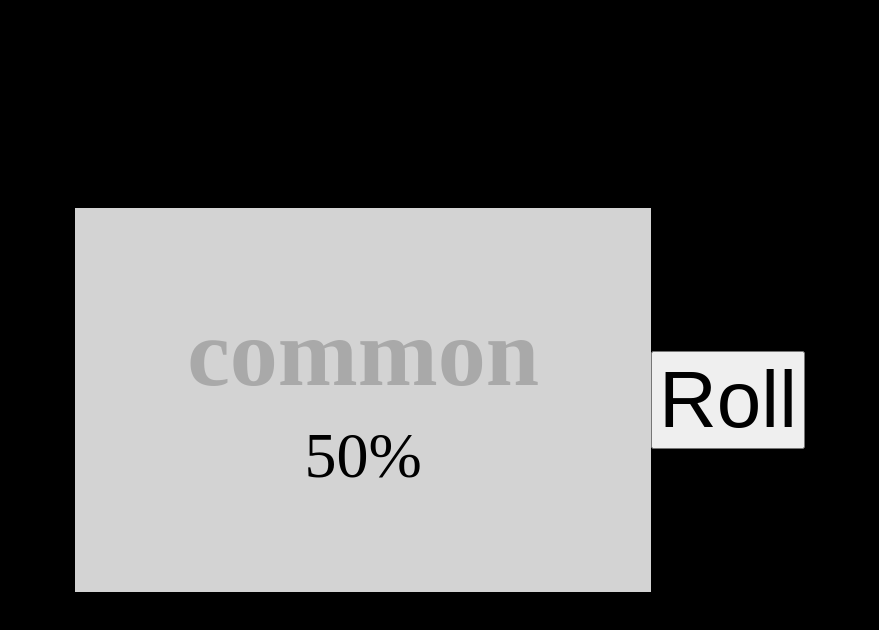
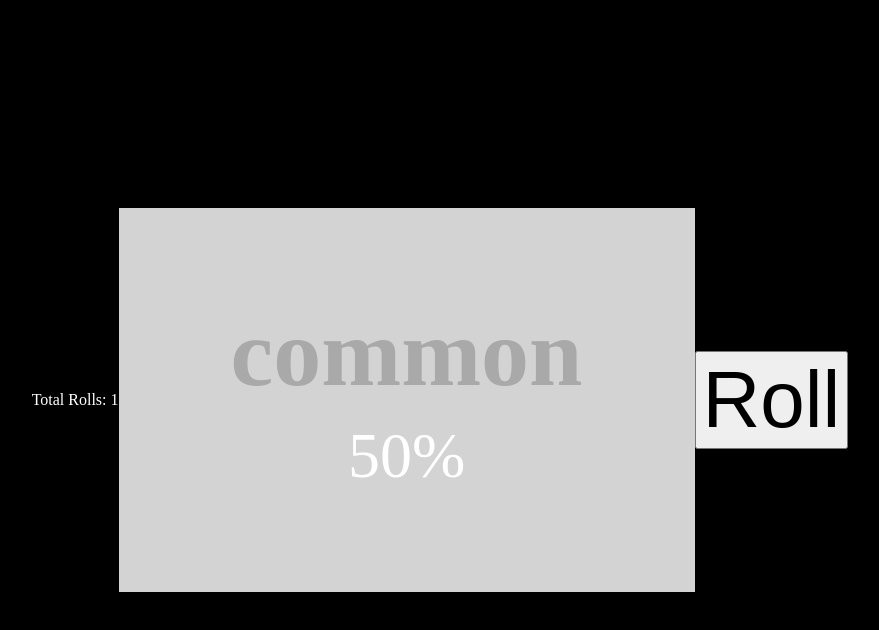
Before and after one commit to Zirdgal/inii-game, a plain HTML site: page index.html in a window 1280 px wide. Both pictures are taken after a click on the button "Roll". Shown: the whole page, without its empty margins (200-1079 px from the left). Drawn offline with Linux system fonts and the light colour scheme.

Commit message:
you can now save your total roll count

```diff
--- a/app.js
+++ b/app.js
@@ -1,4 +1,5 @@
-import { getRarity } from "./rarity-handler-script.js";
+import { getRarity } from "./scripts/rarity-handler-script.js";
+import { updateSavedState, addRoll } from "./scripts/saving-script.js";
 
 document.addEventListener("DOMContentLoaded", function() {
     const rollButton = document.getElementById("roll-button");
@@ -8,6 +9,10 @@ document.addEventListener("DOMContentLoaded", function() {
     rollButton.onclick = function() {
         console.log("Doing a Roll");
         rollButton.disabled = true;
+
+        addRoll();
+        updateSavedState();
+        console.log(localStorage.getItem("savedRollCount"));
 
         let i = 0;
         let rollSpeed = 0.1;
--- a/index.html
+++ b/index.html
@@ -14,6 +14,9 @@
 
 
     <section class="container">
+
+        <p id="roll-count">Total Rolls:</p>
+
         <div class="machine" id="rarity-container">
             <h1 id="rarity-text"></h1>
             <p id="chance-text"></p>
@@ -22,5 +25,6 @@
     </section>
 
     <script type="module" src="app.js"></script>
+    <script type="module" src="./scripts/saving-script.js"></script>
 </body>
 </html>
--- /dev/null
+++ b/scripts/saving-script.js
@@ -0,0 +1,23 @@
+
+const rollCountDisplay = document.getElementById("roll-count");
+let currentRollCount = 0;
+
+export function updateSavedState() {
+    rollCountDisplay.innerHTML = `Total Rolls: ${currentRollCount}`;
+}
+
+export function addRoll() {
+    currentRollCount++;
+    localStorage.setItem("savedRollCount", currentRollCount);
+}
+
+document.addEventListener("DOMContentLoaded", function() {
+    if(localStorage.getItem("savedRollCount")) {
+        currentRollCount += localStorage.getItem("savedRollCount");
+    } else {
+        localStorage.setItem("savedRollCount", 0);
+        currentRollCount += 0;
+    }
+
+    rollCountDisplay.innerHTML = `Total Rolls: ${currentRollCount}`;
+});
--- a/style.css
+++ b/style.css
@@ -2,6 +2,7 @@ body {
     background-color: black;
     overflow: hidden;
     margin: 0;
+    color:white;
 }
 .container {
     height: 100vh;
```
Also changed, not shown: scripts/rarity-handler-script.js (renamed from rarity-handler-script.js).
